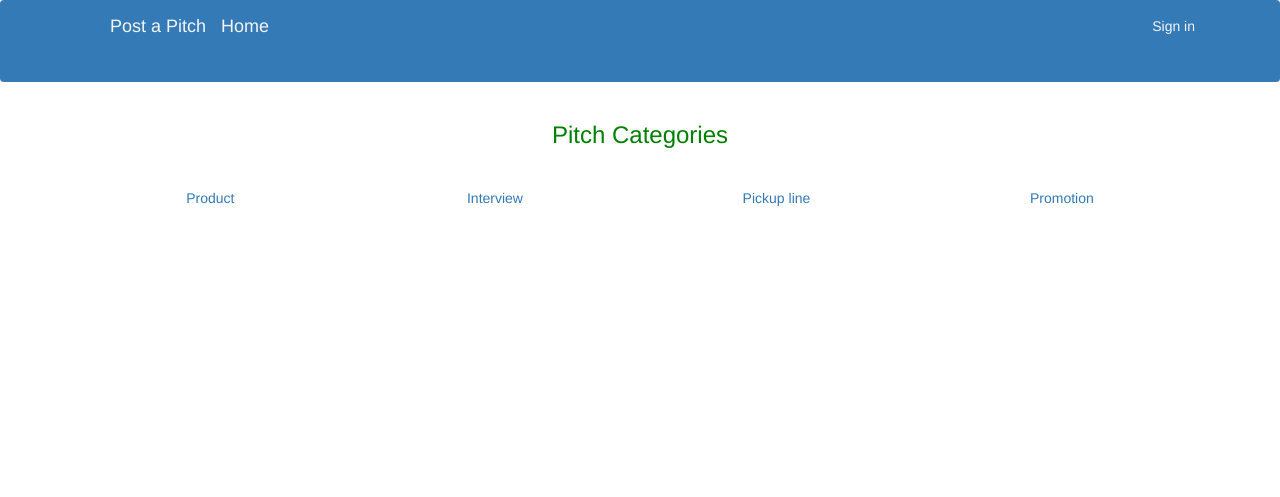
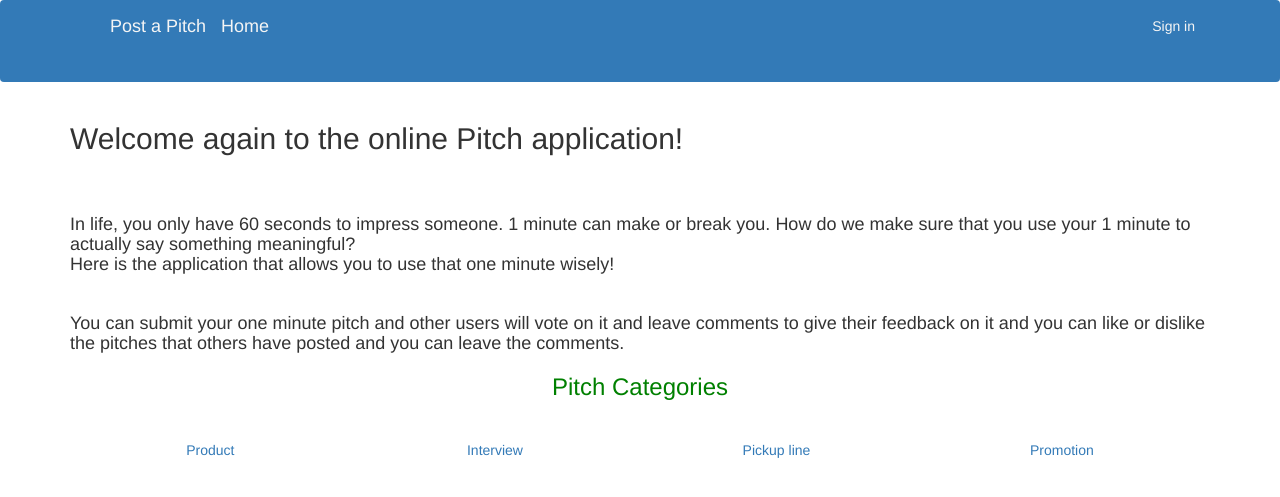
Before and after one commit to Joselyne97/Pitch-app, a Flask app: page / in a window 1280 px wide. Shown: the top 497 px of the page. Run offline with Flask 2, Linux system fonts and the light colour scheme; tables that the repository leaves empty hold one stand-in row (values such as "Sample post"); some libraries are stand-ins or nearby versions.

Commit message:
I styled

```diff
--- a/app/templates/category.html
+++ b/app/templates/category.html
@@ -6,6 +6,15 @@
 
   {% block content %}
     <div class="container">
+
+        <h2>Welcome again to the online Pitch application!</h2><br><br>
+        <h4>In life, you only have 60 seconds to impress someone. 1 minute can make or break you. How do we make sure that you use your 1 minute to actually say something meaningful?<br>
+            Here is the application that allows you to use that one minute wisely!</h4><br>
+            <h4>You can submit your one minute pitch and other users will vote on it and leave comments to give their feedback on it and you can like or dislike the pitches that others have posted and you can leave the comments.
+            </h4>
+            <h4>
+
+
       <h3 style="color: green;text-align: center">Pitch Categories</h3>
       <br>
       <ul class="nav nav-pills nav-justified nav-fill" role="tablist">
--- a/app/templates/index.html
+++ b/app/templates/index.html
@@ -10,7 +10,7 @@
                     Here is the application that allows you to use that one minute wisely!</h4><br>
                     <h4>You have only to click here to <a id="start" href="{{url_for('auth.login')}}"><button type="submit" class="btn btn-success">Sign In</button></a></h4><br><br>
                     <h4>To see all the Pitches that others have postes, you only have to click here <a id="start" href="{{url_for('category.index')}}"><button type="submit" class="btn btn-success">view all Pitches</button></a> and you can submit your one minute pitch and other users will vote on it and leave comments to give their feedback on it and you can like or dislike the pitches that others have posted and you can leave the comments.
-                    <h4>
+                    </h4>
                 {% endif %}
             </div>
         </div>
--- a/app/templates/macros.html
+++ b/app/templates/macros.html
@@ -3,20 +3,22 @@
 	{% if category_list %}
 		{% for category in category_list %}
 		<div class="col-md-6">
-			<div class="thumbnail text-center">
-			<h5 class="card-header">{{category.title}}</h5>
-			<h5 class="card-header">{{category.category}}</h5>
-			<div class="card-body">
+			<div class="card text-center">
+					<div class="card text-white bg-dark mb-3" style="max-width: 100px; max-height: 100px">
+				<div class="card-body">
+			<h5 class="card-title">{{category.title}}</h5>
+			<h5 class="card-subtitle mb-2 text-muted">{{category.category}}</h5>
+
 				<blockquote class="blockquote mb-0">
-					<h2>{{category.description}}</h2>
+					<div class="card-text"><h3>{{category.description}}</h3></div>
 					<footer class="blockquote-footer"> Posted by {{category.user.username}}</footer>
 				</blockquote>
 
-				<a href="{{url_for('main.new_comment',pitch_id = category.id)}}" class="btn btn-info"> Add a comment</a>
+				<a href="{{url_for('main.new_comment',pitch_id = category.id)}}" class="btn btn-primary"> Add a comment</a>
 				<a href="{{url_for('main.upvote',pitch_id = category.id)}}" class= "btn btn-primary btn-sm"><i></i>Like <span>{{category.upvotes.count()}}</span></a>
 				<a href="{{url_for('main.downvote',pitch_id = category.id)}}" class= "btn btn-danger btn-sm"><i class="far fa-thumbs-up"></i>Dislike <span>{{category.downvotes.count()}}</span></a>
 
-
+				</div>
 			</div>
 		</div>
 
```
